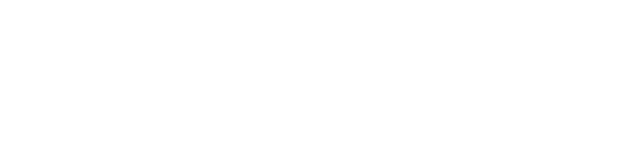
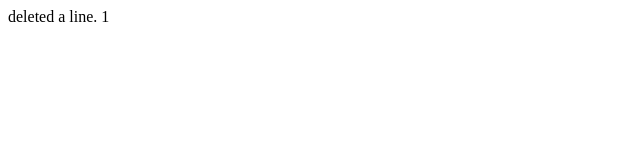
Before and after one commit to yash9sharmaa/Landing-Page, a plain HTML site: page index.html in a window 1280 px wide. Shown: the whole page, without its empty margins (0-640 px from the left). Drawn offline with Linux system fonts and the light colour scheme.

Commit message:
add a line

```diff
--- a/index.html
+++ b/index.html
@@ -6,5 +6,6 @@
     <title>Landing Page</title>
 </head>
 <body>
+    deleted a line. 1
 </body>
 </html>
```
